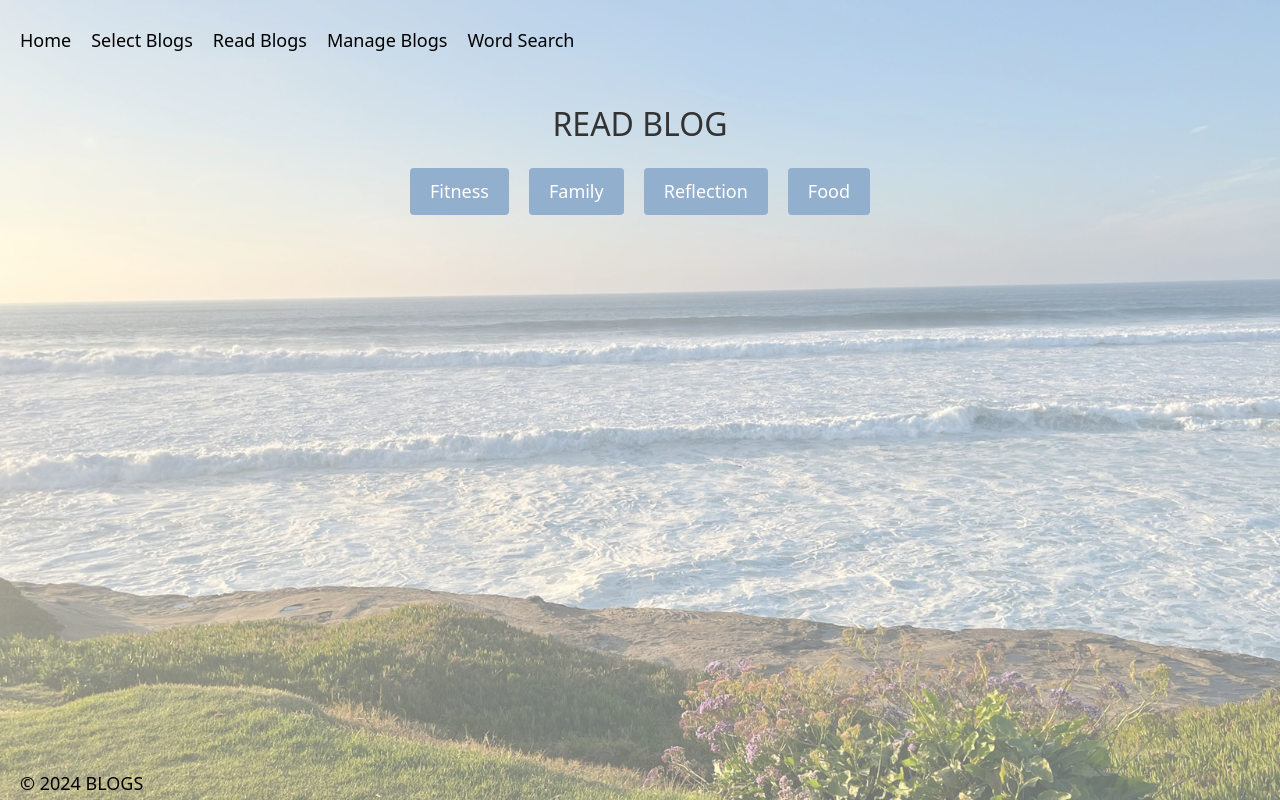
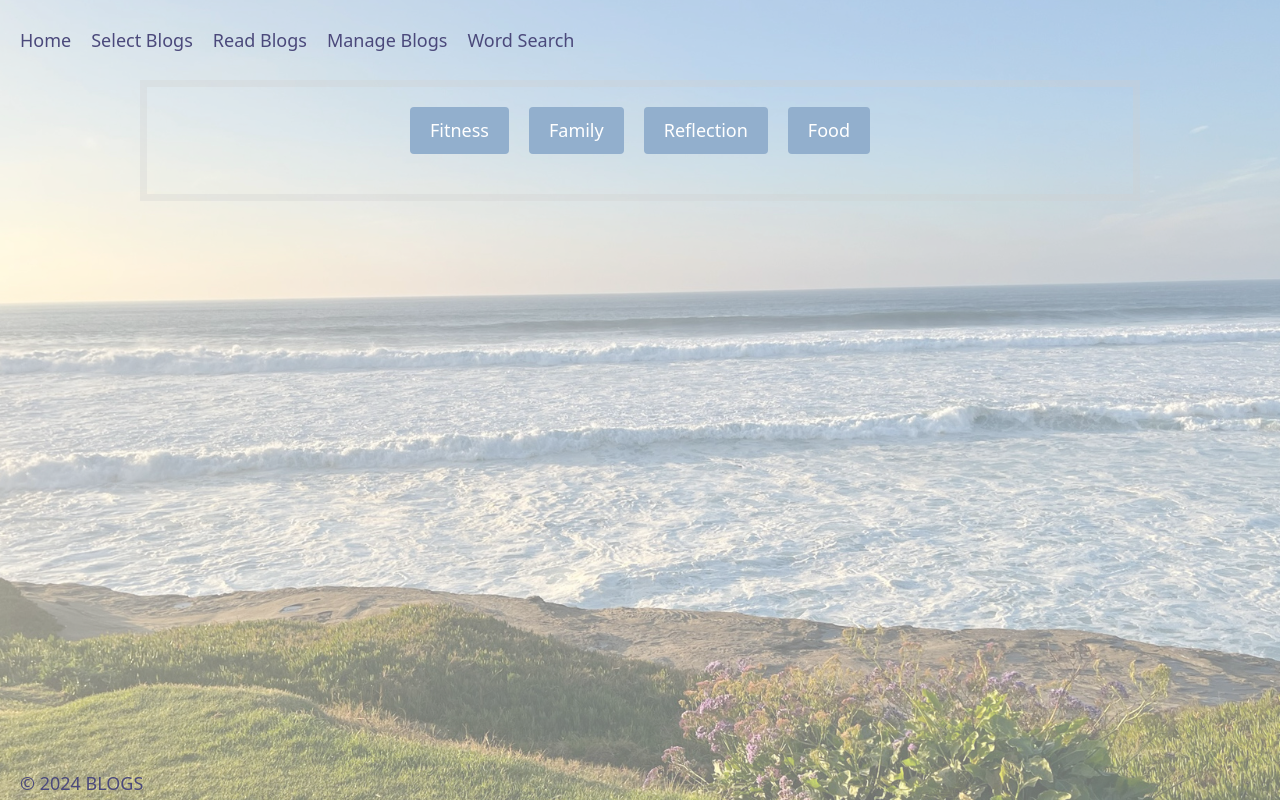
Before and after one commit to Chokseys2022/Frontend, a React (Vite) app: page /read in a window 1280 px wide. Built offline with nearby package versions, Linux system fonts and the light colour scheme.

Commit message:
changed navbar anf footer color

```diff
--- a/src/App.css
+++ b/src/App.css
@@ -60,7 +60,7 @@
 }
 
 .navbar ul li a {
-  color: black; /* Link text color */
+  color: rgb(75, 73, 123); /* Link text color */
   text-decoration: none; /* Remove underline from links */
   font-size: 18px; /* Font size for links */
 }
@@ -72,7 +72,7 @@
 /* Footer Styles */
 .footer {
   background-color: rgba(0, 0, 0, 0); /* Background color */
-  color: black; /* Text color */
+  color: rgb(75, 73, 123);
   font-size: 18px;
   padding: 3px; /* Padding */
   padding-left: 20px;
@@ -89,6 +89,7 @@
   padding: 30px;
   border: 7px solid #ccc;
   border-radius: 5px;
+  background-color: rgba(249, 249, 249, 0.4);
 }
 
 .dictionary-container {
@@ -189,6 +190,7 @@
   max-width: 1000px; /* Maximum width */
   margin: 0 auto; /* Center align */
   padding: 20px; /* Padding */
+  border: 7px solid rgba(204, 204, 204, 0.3);
 }
 
 .blog-title {
@@ -242,6 +244,7 @@
 /*welcome page*/
 .welcomeContainer {
   background-color: #f0f0f0;
+  border: 7px solid rgba(204, 204, 204, 0.2);
   padding: 20px;
   padding-right: 50px;
   border-radius: 8px;
@@ -267,6 +270,7 @@
   justify-content: center;
   align-items: center;
   min-height: 100vh;
+
 }
 
 .formContainer {
--- a/src/pages/ReadBlog.jsx
+++ b/src/pages/ReadBlog.jsx
@@ -256,7 +256,7 @@
 
   return (
     <div className="read-blog-container">
-      <h1 className="blog-title">READ BLOG</h1>
+
       <div className="section-buttons">
         <button
           onClick={() => setSelectedSection("fitness")}
```
Also changed, not shown: src/components/Footer.jsx (+6 -7 lines).
